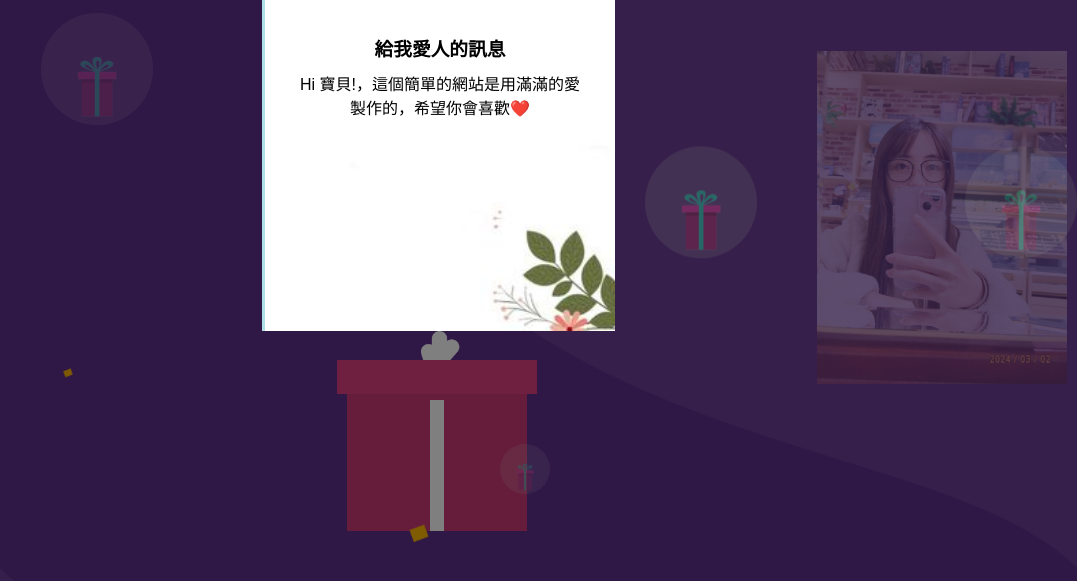
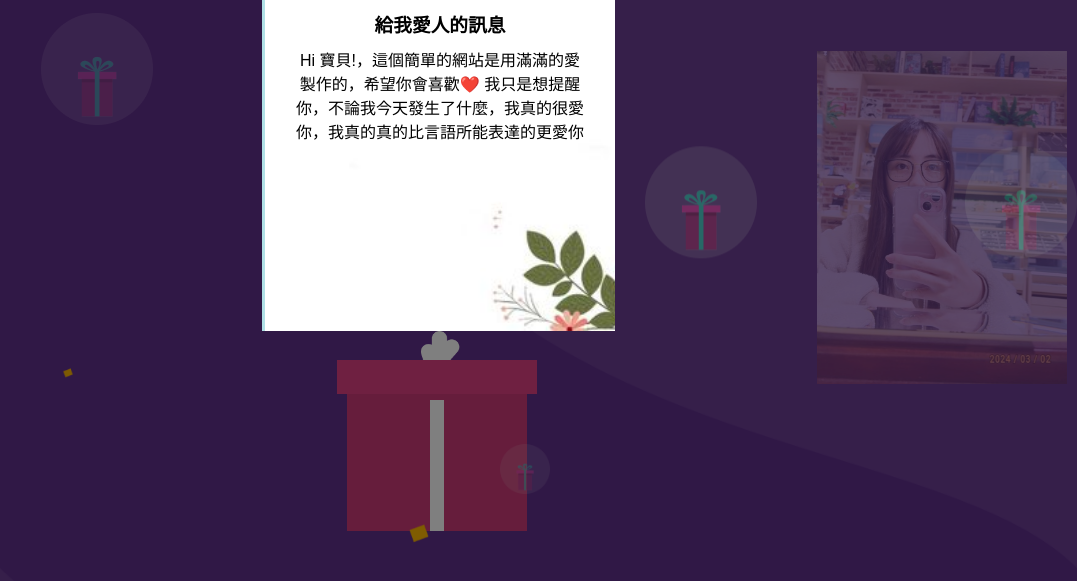
Before and after one commit to Dherp26/Suprise, a plain HTML site: page index.html in a window 1280 px wide. Both pictures are taken after a click on the element 640 px from the left and 650 px from the top of the page. Shown: the part 219-800 px from the top of the page, without its empty margins (203-1280 px from the left). Drawn offline with nearby package versions, Linux system fonts and the light colour scheme; a web font is replaced by a local one.

Commit message:
Update index.html

```diff
--- a/index.html
+++ b/index.html
@@ -98,7 +98,7 @@
               <div class="front halaman">
                   <div id="f1" class="front-content halaman cover">
                     <h3>給我愛人的訊息</h3>
-                    <p>Hi 寶貝!，這個簡單的網站是用滿滿的愛製作的，希望你會喜歡❤️</p>
+                    <p>Hi 寶貝!，這個簡單的網站是用滿滿的愛製作的，希望你會喜歡❤️ 我只是想提醒你，不論我今天發生了什麼，我真的很愛你，我真的真的比言語所能表達的更愛你</p>
                     </div>
                   </div>
               </div>
```
